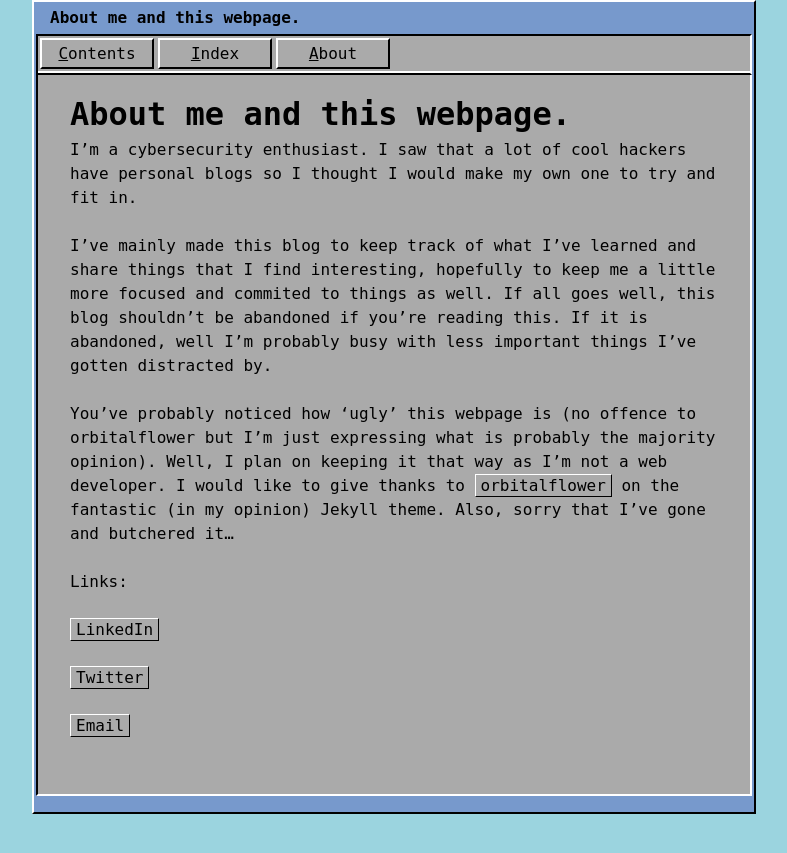
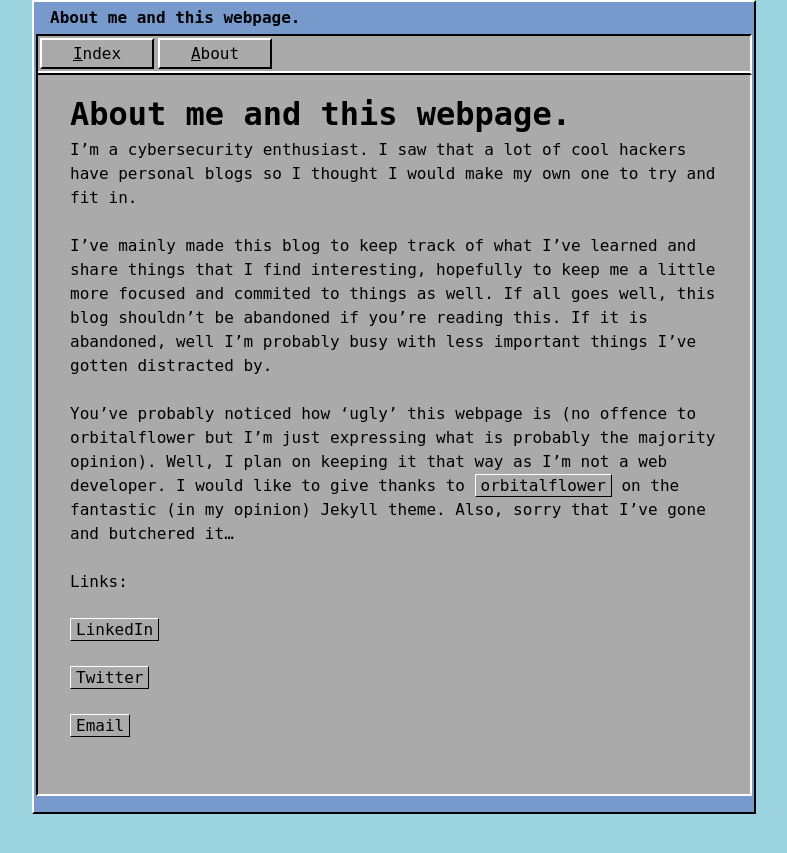
Before and after one commit to hardkees/hardkees.github.io, a Jekyll site: the page built from about.md, in a window 1280 px wide. Shown: the top 853 px of the page, without its empty margins (246-1033 px from the left). Built offline with Jekyll 4.4.1, drawn with Linux system fonts in a browser that asks for light colours.

Commit message:
Update default.html

```diff
--- a/_layouts/default.html
+++ b/_layouts/default.html
@@ -12,7 +12,6 @@
         <h1>{{ page.title }}</h1>
         <nav>
           <ul>
-            <li><a href="{{ site.baseurl }}/contents.html" class="enabled" title="Posts by category" rel="contents" accesskey="c"><span>C</span>ontents</a></li>
             <li><a href="{{ site.baseurl }}" class="enabled" title="Home" rel="home" accesskey="i"><span>I</span>ndex</a></li>
             <li><a href="{{ site.baseurl }}/about.html" class="enabled" title="Help" rel="help" accesskey="h"><span>A</span>bout</a></li>
           </ul>
```
